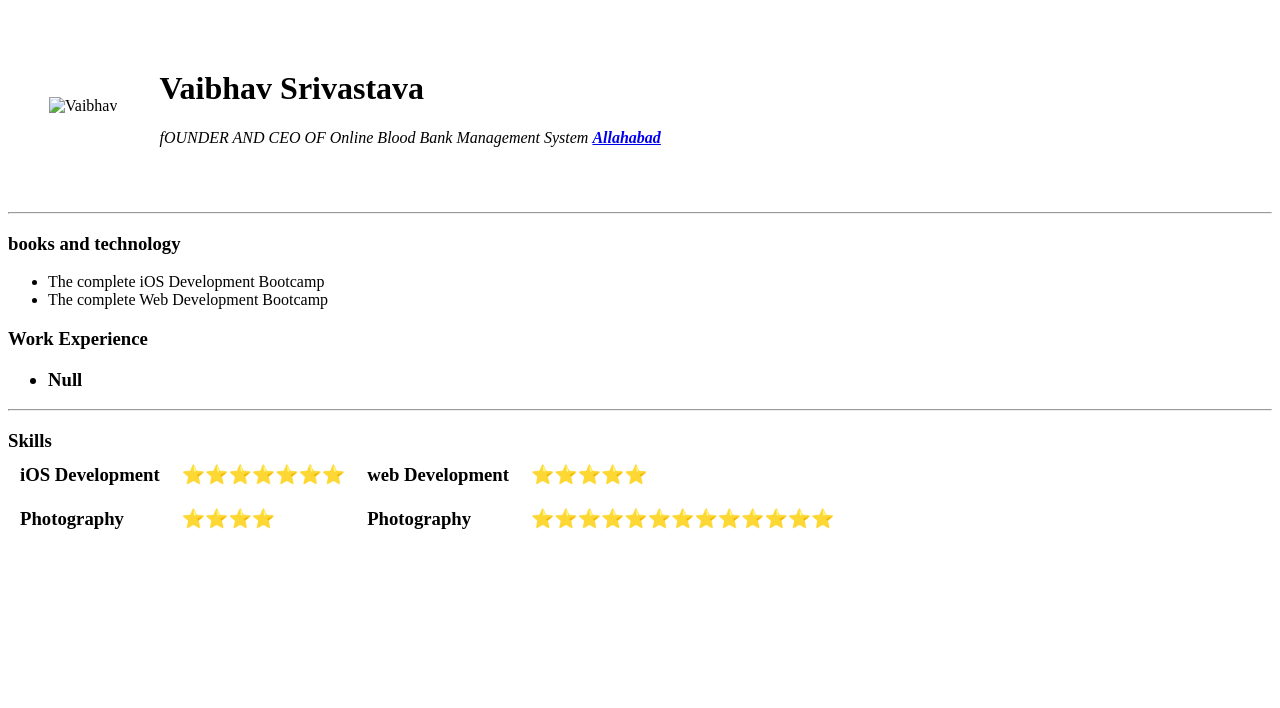
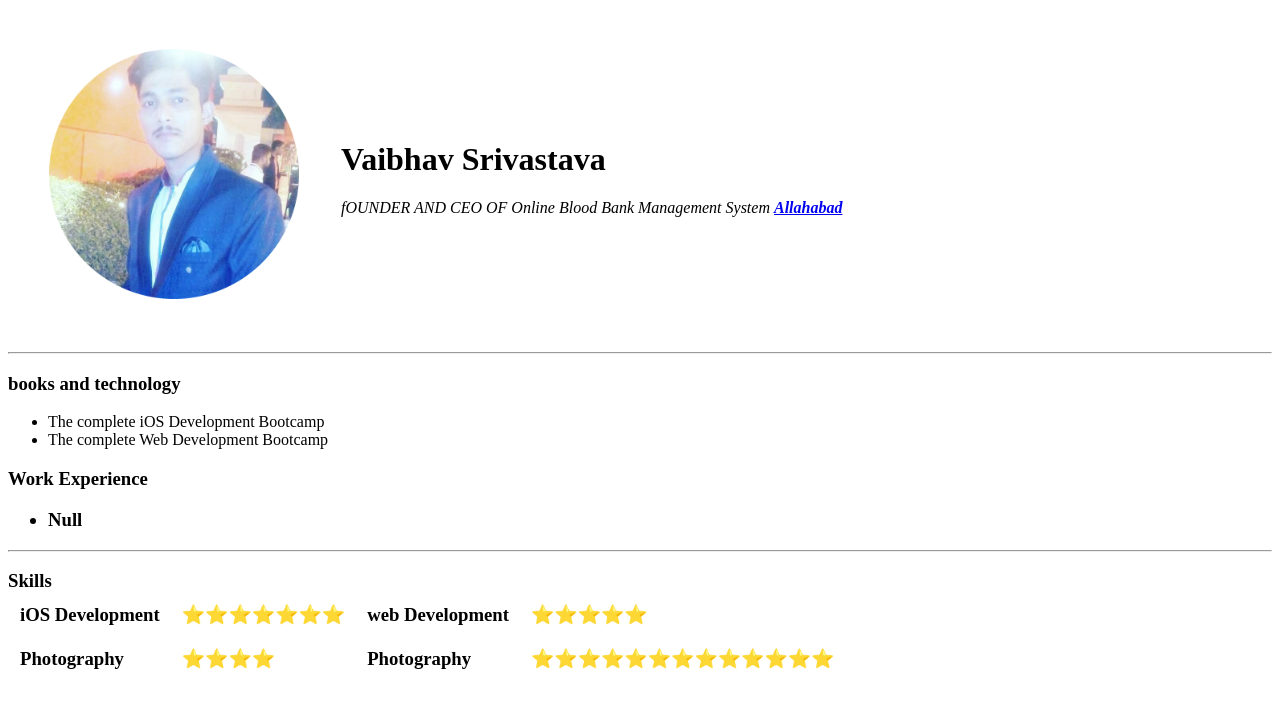
Before and after one commit to vaibhavunique123/ind, a plain HTML site: page index.html in a window 1280 px wide. Drawn offline with Linux system fonts and the light colour scheme.

Commit message:
Update index.html

```diff
--- a/index.html
+++ b/index.html
@@ -8,7 +8,7 @@
 <table cellspacing =40>
 <tr>
   <td >
-    <img src="image/edit.png" height="250" width="250"alt="Vaibhav">
+    <img src="edit.png" height="250" width="250"alt="Vaibhav">
   </td>
   <td>
    <h1>Vaibhav Srivastava</h1>
```
